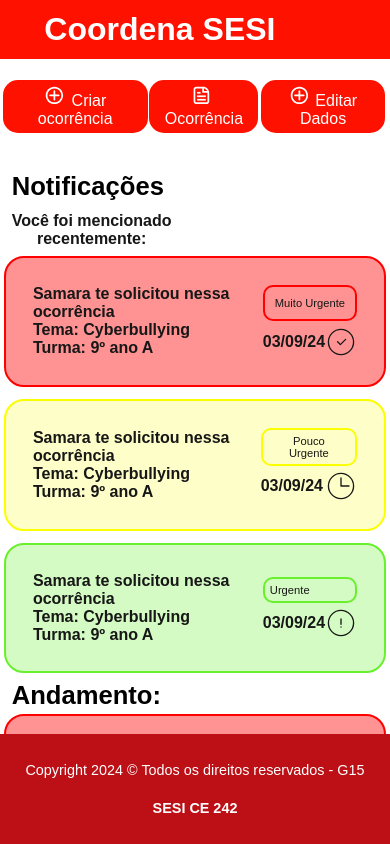
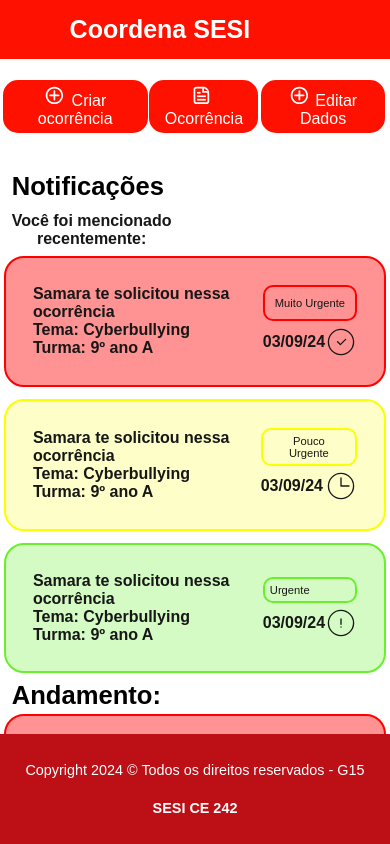
Before and after one commit to Thur00/CoordenaPF-FrontEnd, a Next.js app: page /Paginas/PaginaInicial in a window 390 px wide. Shown: the top 844 px of the page. Built offline with nearby package versions, Linux system fonts and the light colour scheme.

Commit message:
Alteração css's

```diff
--- a/app/Paginas/TodasOcorrencias/TodasOcorrencias.module.css
+++ b/app/Paginas/TodasOcorrencias/TodasOcorrencias.module.css
@@ -217,6 +217,7 @@
 
     .titulo{
         text-align: center;
+        font-size: 26px;
     }
 
     .pesquisafiltro{
--- a/app/globals.css
+++ b/app/globals.css
@@ -129,6 +129,10 @@
     margin: 10%
   }
 
+  .tit{
+    font-size: 25px;
+  }
+
   .footbox {
     height: 10vh;
     width: 100%;
```
